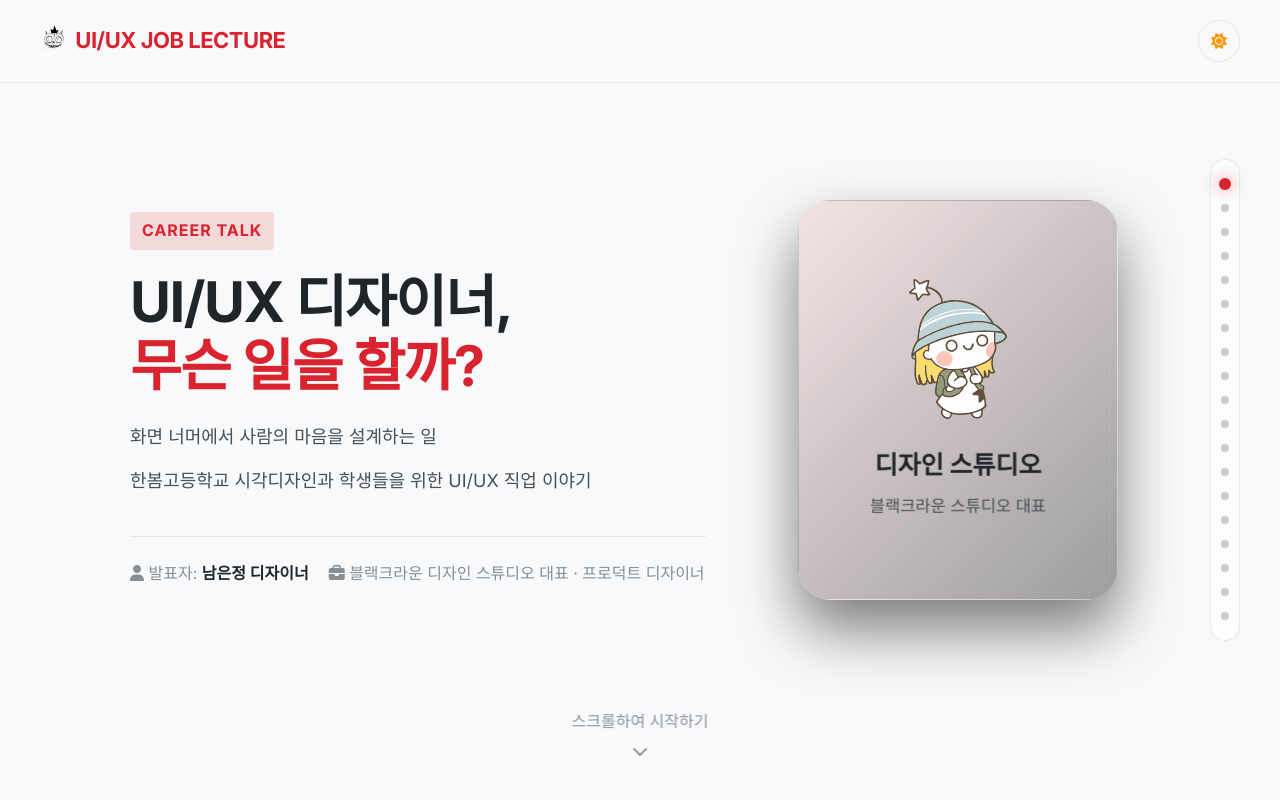
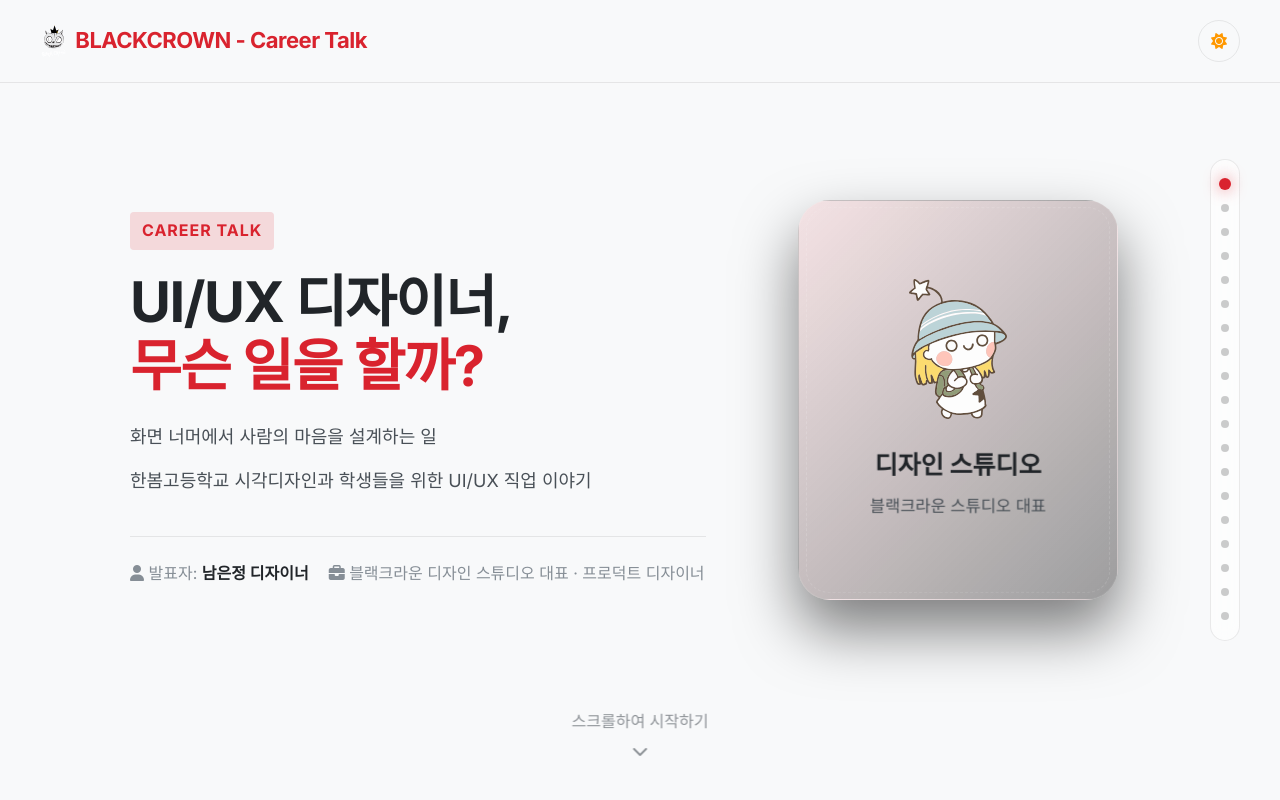
Before and after one commit to coding-ghost-leejey/career-talk, a website: page index.html in a window 1280 px wide. Shown: the top 800 px of the page. Drawn offline with Linux system fonts and the light colour scheme; a web font is replaced by a local one.

Commit message:
change a title

```diff
--- a/index.html
+++ b/index.html
@@ -17,7 +17,7 @@
   <header class="top-header">
     <div class="logo">
       <img src="images/blackcrown_logo.svg" alt="Blackcrown Logo" class="header-logo-img">
-      <span>UI/UX JOB LECTURE</span>
+      <span>BLACKCROWN - Career Talk</span>
     </div>
     <div class="theme-toggle-area">
       <button class="theme-toggle-btn" id="theme-toggle-btn" aria-label="테마 전환">
```
